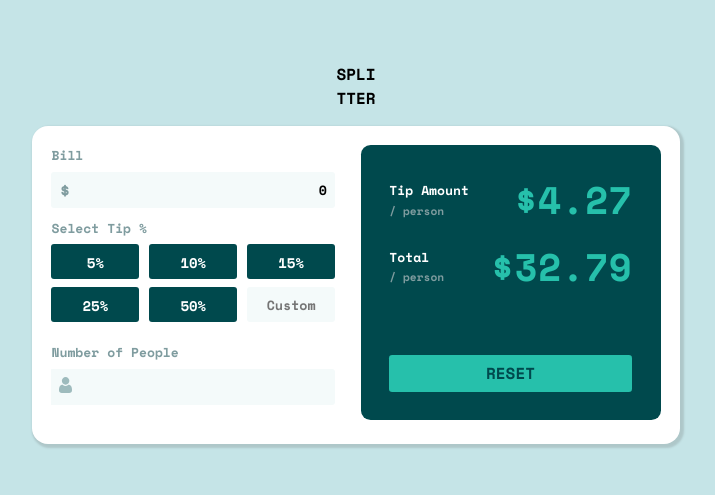
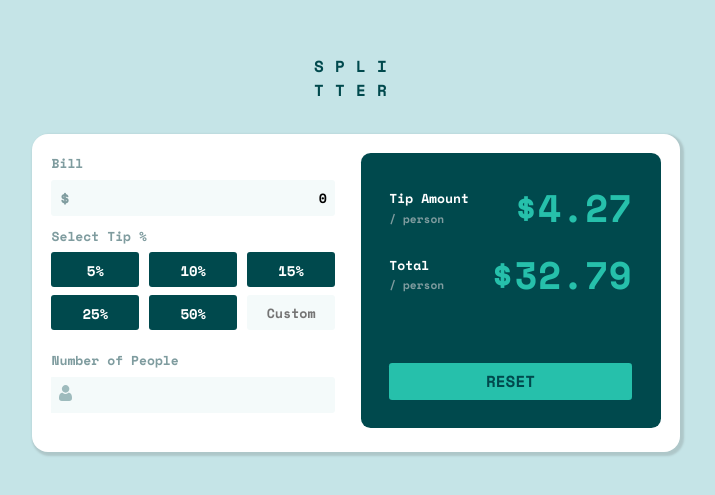
Before and after one commit to natanaelrusli/tip-calculator, a React (Vite) app: page / in a window 1280 px wide. Shown: the part 139-634 px from the top of the page, without its empty margins (284-999 px from the left). Built offline with nearby package versions, Linux system fonts and the light colour scheme.

Commit message:
feat(app-title): add styling for app title text

```diff
--- a/src/App.scss
+++ b/src/App.scss
@@ -15,4 +15,13 @@
   background-color: colors.$light-grayish-cyan;
   height: 100vh;
   width: 100vw;
+
+  &__title {
+    color: colors.$very-dark-cyan;
+    margin-bottom: 1rem;
+
+    p {
+      letter-spacing: 0.7rem;
+    }
+  }
 }
--- a/src/App.tsx
+++ b/src/App.tsx
@@ -7,8 +7,10 @@ function App() {
   return (
     <div className="app">
       <Container type='center'>
-        <p>SPLI</p>
-        <p>TTER</p>
+        <div className='app__title'>
+          <p>SPLI</p>
+          <p>TTER</p>
+        </div>
         <Card>
           <CalculatorForm />
         </Card>
```
